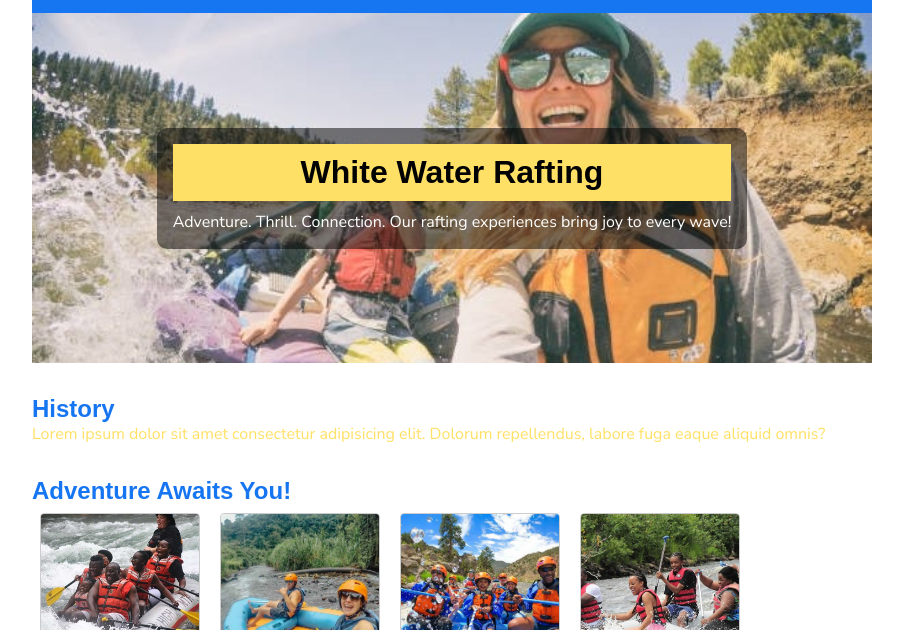
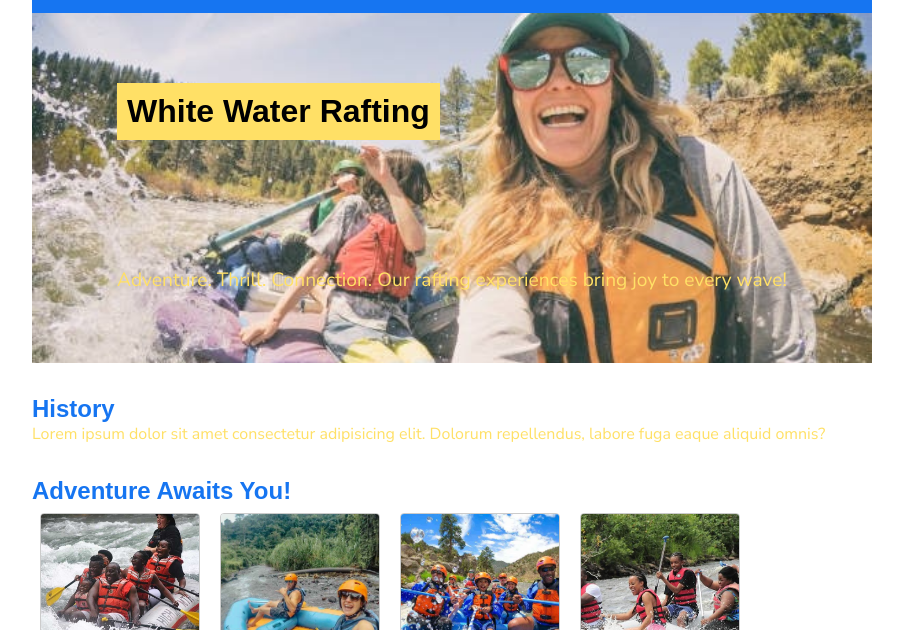
Before and after one commit to JamesHD001/wdd130, a plain HTML site: page wwr/about.html in a window 1280 px wide. Shown: the part 170-800 px from the top of the page, without its empty margins (188-1091 px from the left). Drawn offline with Linux system fonts and the light colour scheme; a web font is replaced by a local one.

Commit message:
update css

```diff
--- a/wwr/styles/rafting.css
+++ b/wwr/styles/rafting.css
@@ -69,10 +69,11 @@ h1, h2 {
 }
 
 .hero-content {
-  background-color: rgba(0, 0, 0, 0.5);
-  padding: 1rem;
-  border-radius: 10px;
-  color: white;
+  display: flex;
+  flex-direction: column;
+  justify-content: space-between;
+  min-height: 250px; /* Adjust height as needed */
+  padding: 20px;
 }
 
 .hero-content h1 {
@@ -81,6 +82,13 @@ h1, h2 {
   color: black;
   padding: 10px;
   margin-bottom: 10px;
+  align-self: flex-start;
+}
+
+.hero-content p {
+  font-size: 1.2rem;
+  margin: 0;
+  align-self: flex-end;
 }
 
 section {
```
